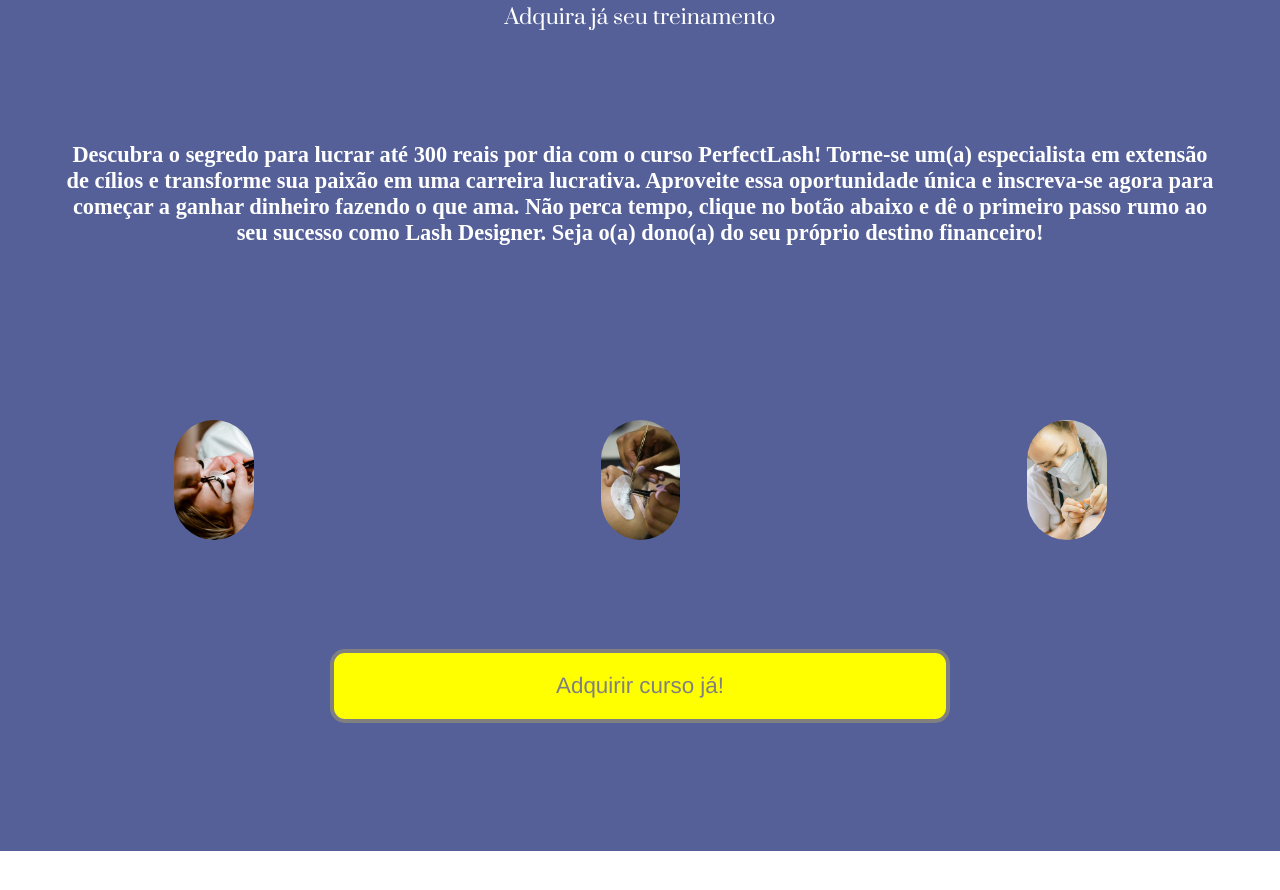
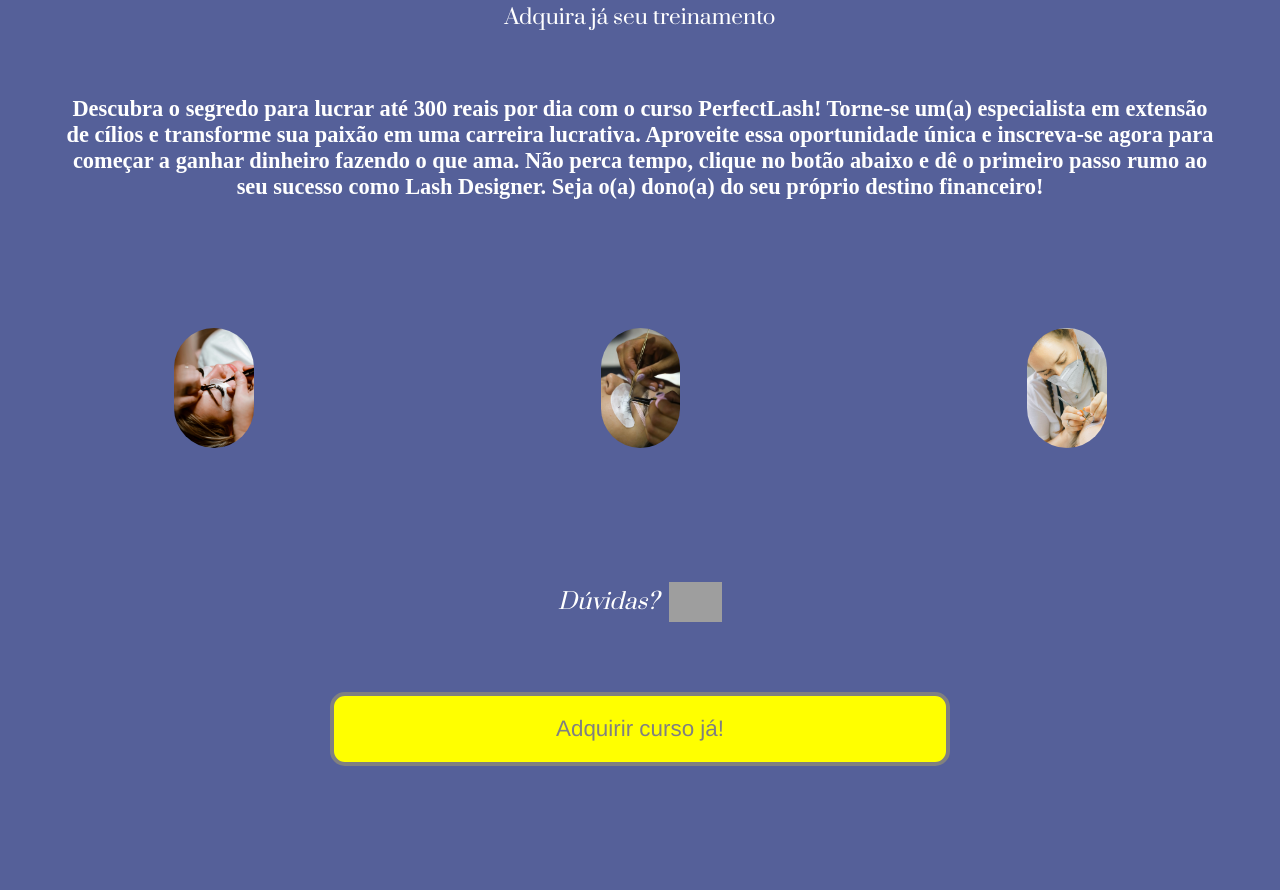
Before and after one commit to ThiagoBeats/perfectlash, a plain HTML site: page index.html in a window 1280 px wide. Shown: the part 3328-4218 px from the top of the page. Before the commit the page ends 4179 px from the top, so only its background shows below. Drawn offline with Linux system fonts and the light colour scheme; grey boxes are pictures that could not be loaded; a web font is replaced by a local one.

Commit message:
Add files via upload

```diff
--- a/index.html
+++ b/index.html
@@ -59,7 +59,7 @@
         <p>De <s>R$ 97,00</s> por R$ 47,00 <br>Em até 12x no cartão</p>
         <div class="selos">
             <img src="./garantia.png" alt="">
-          <img src="./certificado2-1024x1024.png" alt="">
+            <img src="./certificado2-1024x1024.png" alt="">
             <img src="./satisfacao.png" alt="">
         </div>
         <a href="https://pay.kiwify.com.br/uLlcKiZ">Adquirir curso já!</a>
@@ -75,6 +75,13 @@
             <img src="./pexels-joicerivas-16554435.jpg" alt="">
             <img src="./WhatsApp Image 2024-05-01 at 21.06.10.jpeg" alt="">
         </div>
+        <div>
+            <a class="whatsapp" href="https://wa.link/dctrgo">
+                <i class="fa fa-whatsapp">Dúvidas?
+                    <img class="footer-icons-img"src="https://img.icons8.com/color/48/whatsapp--v1.png">
+                </i>
+            </a>
+        </div>
         <a href="https://pay.kiwify.com.br/uLlcKiZ">Adquirir curso já!</a>
 
     </footer>
--- a/style.css
+++ b/style.css
@@ -130,7 +130,7 @@ footer {
   background-color: #556099;
   flex-direction: column;
   width: 100vw;
-  height: 90vh;
+  height: auto;
   color: white;
   font-family: "Prata", serif;
   > div {
@@ -189,3 +189,24 @@ footer {
     }
   }}
 }
+
+.whatsapp{
+    height: 1vh;
+    color: white;
+    display: flex;
+    align-items: center;
+    justify-content: center;
+    width: 10vw;
+    border: 2px solid transparent;
+    background-color: transparent;
+
+}
+.fa{
+    display: flex;
+    align-items: center;
+    gap: 10px;
+}
+.footer-icons-img{
+    height: 5vh;
+    width: auto;
+}
```
